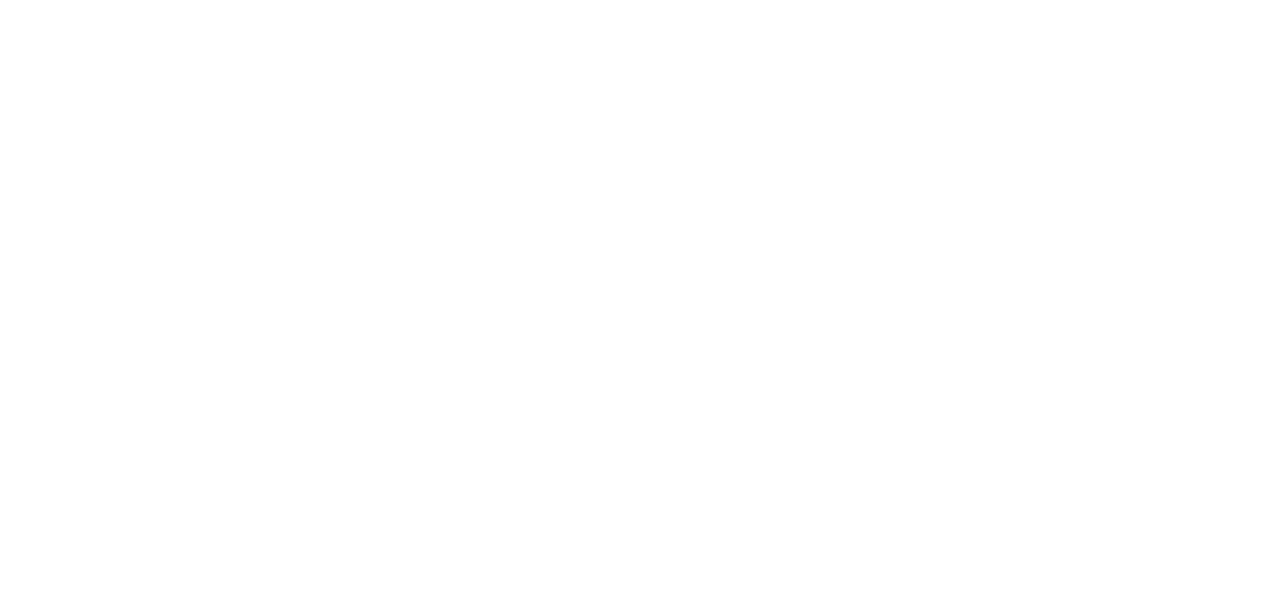
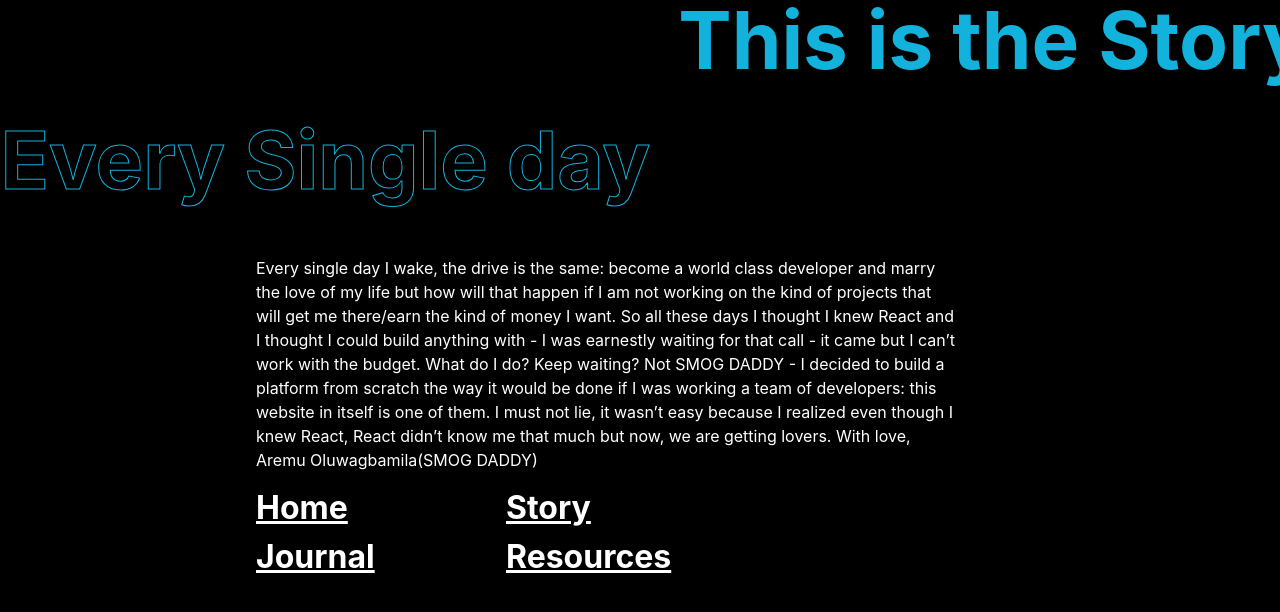
Before and after one commit to aremu-smog/react-august-frontend, a React (Create React App) app: page /story in a window 1280 px wide. Shown: the top 612 px of the page. Built offline with nearby package versions, Linux system fonts and the light colour scheme.

Commit message:
Feat: Landing, Navigation, Story

```diff
--- a/src/App.js
+++ b/src/App.js
@@ -10,7 +10,7 @@
   return (
     <div className="App">
       <Router>
-          <Route path="/" exact component={Landing} />
+          <Landing />
           <Route path="/dashboard" component={Dashboard} />
       </Router>
     </div>
--- a/src/landing/Story.js
+++ b/src/landing/Story.js
@@ -1,9 +1,20 @@
 import React from 'react'
-
+import Heading from './components/Heading'
 const Story = () => {
     return(
         <div>
+            <Heading solidText="This is the Story of" outlineText="React August" />
+            <Heading solidText="Write ReactJS " outlineText="Every Single day " reverse="reverse"/>
+            <div className="container">
+                <div className="inner">
+                    <p>
+                    Every single day I wake, the drive is the same: become a world class developer and marry the love of my life but how will that happen if I am not working on the kind of projects that will get me there/earn the kind of money I want. So all these days I thought I knew React and I thought I could build anything with - I was earnestly waiting for that call - it came but I can’t work with the budget. What do I do? Keep waiting? Not SMOG DADDY - I decided to build a platform from scratch the way it would be done if I was working a team of developers: this website in itself is one of them. I must not lie, it wasn’t easy because I realized even though I knew React, React didn’t know me that much but now, we are getting lovers.
 
+With love,
+Aremu Oluwagbamila(SMOG DADDY)
+                    </p>
+                </div>
+            </div>
         </div>
     )
 }
--- a/src/landing/components/Nav.js
+++ b/src/landing/components/Nav.js
@@ -4,10 +4,12 @@
 const Nav = () =>{
     return(
         <div className="navigation">
-            <Link to="/"><div>The Story</div></Link>
-            <Link to="/"><div>Read Journal</div></Link>
-            <Link to="/"><div>View Projects</div></Link>
-            <Link to="/"><div></div></Link>
+            <div className="inner">
+            <Link to="/"><div className="link">Home</div></Link>
+            <Link to="/story"><div className="link">Story</div></Link>
+            <Link to="/"><div className="link">Journal</div></Link>
+            <Link to="/"><div className="link">Resources</div></Link>
+            </div>
         </div>
     )
 }
--- a/src/landing/index.js
+++ b/src/landing/index.js
@@ -1,11 +1,16 @@
 import React from 'react'
 import Home from './Home'
 import './landing.css'
+import Nav from './components/Nav'
+import Story from './Story'
+import {Route} from 'react-router-dom'
 
 const Landing = () => {
     return(
         <div className="landing">
-            <Home />
+            <Route path="/" exact component={Home} />
+            <Route path="/story" component={Story} />
+            <Nav />
         </div>
     )
 }
--- a/src/landing/landing.css
+++ b/src/landing/landing.css
@@ -1,4 +1,5 @@
 .landing {
+  color: white;
   background: black;
   min-height: 100vh;
   font: "Red Hat", sans-serif;
@@ -62,4 +63,33 @@
             transform: translateX(-100%);
   }
 }
+
+.landing .navigation, .landing .container {
+  padding-left: 20%;
+}
+
+.landing .navigation .inner, .landing .container .inner {
+  max-width: 700px;
+}
+
+.landing .navigation .inner p, .landing .container .inner p {
+  line-height: 1.5;
+}
+
+.landing .navigation .inner .link, .landing .container .inner .link {
+  display: inline-block;
+  width: 250px;
+  font-size: 2em;
+  font-weight: bold;
+  color: white;
+  text-decoration: underline;
+  margin-bottom: 10px;
+}
+
+.landing .navigation .inner .link:hover, .landing .container .inner .link:hover {
+  -webkit-text-stroke-width: 0.5px;
+  -webkit-text-stroke-color: #12B2DD;
+  color: black;
+  text-decoration: none;
+}
 /*# sourceMappingURL=landing.css.map */
--- a/src/landing/landing.scss
+++ b/src/landing/landing.scss
@@ -1,6 +1,7 @@
 $light-blue: #12B2DD;
 
 .landing{
+    color: white;
     background: black;
     min-height: 100vh;
     font: "Red Hat", sans-serif;
@@ -49,4 +50,30 @@
     }
 }
 
+.navigation, .container{
+    padding-left: 20%;
+    .inner{
+        max-width: 700px;
+        p{
+            line-height: 1.5;
+        }
+        .link{
+            display: inline-block;
+            width: 250px;
+            font-size: 2em;
+            font-weight: bold;
+            color: white;
+            text-decoration: underline;
+            margin-bottom: 10px;
+            &:hover{
+                -webkit-text-stroke-width: 0.5px;
+                -webkit-text-stroke-color: $light-blue;
+                color: black;
+                text-decoration: none;
+            }
+        }
+    }
 }
+
+
+}
```
Also changed, not shown: src/dashboard/project/ViewProject.js (line endings or trailing spaces), 1 other file (tests, documents, lock files or other folders).
